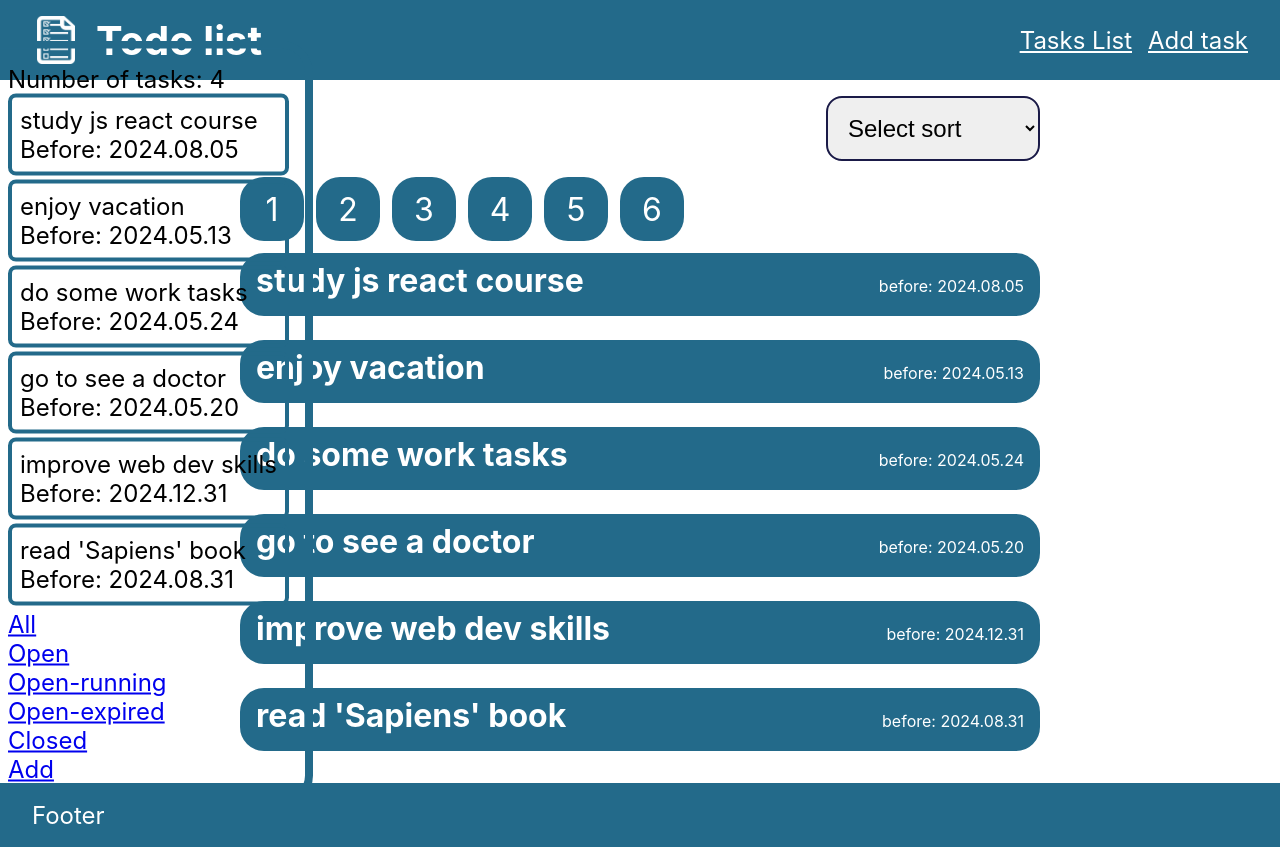
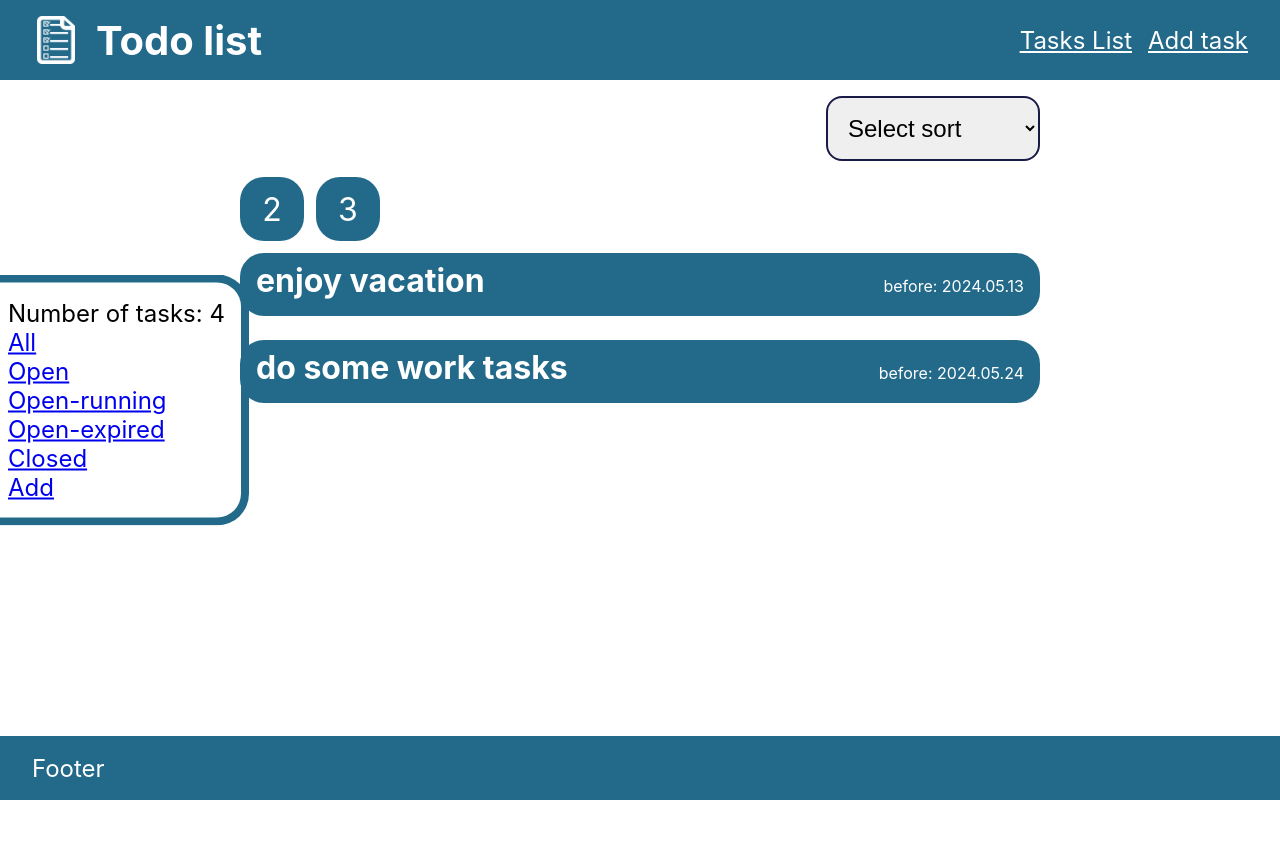
Before and after one commit to amakor97/todo-list, a React (Create React App) app: page /closed in a window 1280 px wide. After the commit the page ends 800 px from the top, so only its background shows below. Built offline with nearby package versions, Linux system fonts and the light colour scheme.

Commit message:
trying to fix render

```diff
--- a/src/App.js
+++ b/src/App.js
@@ -76,7 +76,7 @@ function App() {
           <p>Number of tasks: {openTasksLen}</p>
         </div>
         {
-          srcTasks.map(task => <SmallTask key={task.id} task={task}/>)
+          //srcTasks.map(task => <SmallTask key={task.id} task={task}/>)
         }
         <div>
           <NavLink
--- a/src/components/tasksList/TasksList.js
+++ b/src/components/tasksList/TasksList.js
@@ -56,7 +56,7 @@ export default function TasksList() {
 
   const dispatch = contextData.dispatch;
   const srcTasks = contextData.srcTasks;
-  const srcTasks2 = contextData.srcTasks2;
+  const srcTasks2 = (contextData.srcTasks2.tasks) ? contextData.srcTasks2.tasks : contextData.srcTasks2;
   console.log("compare");
   console.log(srcTasks);
   console.log(srcTasks2);
@@ -64,7 +64,7 @@ export default function TasksList() {
   const tasks = JSON.parse(JSON.stringify(srcTasks));
   const filterText = contextData.filterText;
 
-
+//
   const taskRefs = useRef([]);
 
 
@@ -107,6 +107,7 @@ export default function TasksList() {
 
  // = tasks;
   let tasksArr = srcTasks2;
+  console.log(tasksArr);
   tasksArr = tasksArr.filter(task =>
     task.description.toLowerCase().includes(searchText.toLowerCase()));
 
--- a/src/pages/TasksPage.js
+++ b/src/pages/TasksPage.js
@@ -3,7 +3,7 @@ import TasksList from "../components/tasksList/TasksList";
 
 import { useContext } from "react";
 import { PageSettings } from "../pageSettings";
-import { useLoaderData } from "react-router-dom";
+import { useLoaderData, useLocation } from "react-router-dom";
 
 import { useReducer, useState } from "react";
 
@@ -78,10 +78,17 @@ export default function TasksPage() {
   const [sortType, setSortType] = useState(sortOptions[0].value);
   const contextData = useContext(PageSettings);
 
-  const srcTasks = contextData.srcTasks;
+  let location = useLocation();
+  console.log(location);
+  const tmpTasks = useLoaderData();
+  console.log(tmpTasks);
+
+  const srcTasks = (location.pathname === "/") ? contextData.srcTasks : JSON.parse(JSON.stringify(tmpTasks));
+  console.log(srcTasks);
   //const srcTasks2 = contextData.srcTasks;
 
-  const [srcTasks2, dispatch] = useReducer(handleTasks, contextData.srcTasks);
+  //const [srcTasks2, dispatch] = useReducer(handleTasks, contextData.srcTasks);
+  const [srcTasks2, dispatch] = useReducer(handleTasks, srcTasks);
 
   function handleTasks(tasks, action) {
     switch(action.type) {
@@ -152,12 +159,8 @@ export default function TasksPage() {
   //const dispatch = contextData.dispatch;
   const filterText = "";
   const fTask = srcTasks[0];
-  console.log(fTask);
-
-  console.log(contextData);
 
   //const {tasks} = useLoaderData();
-  console.log(srcTasks);
 
   return (
     <PageSettings.Provider value={{srcTasks, srcTasks2, fTask, filterText, dispatch}}>
```
Also changed, not shown: src/requests/tasksRequests.js (+6 -1 lines).
